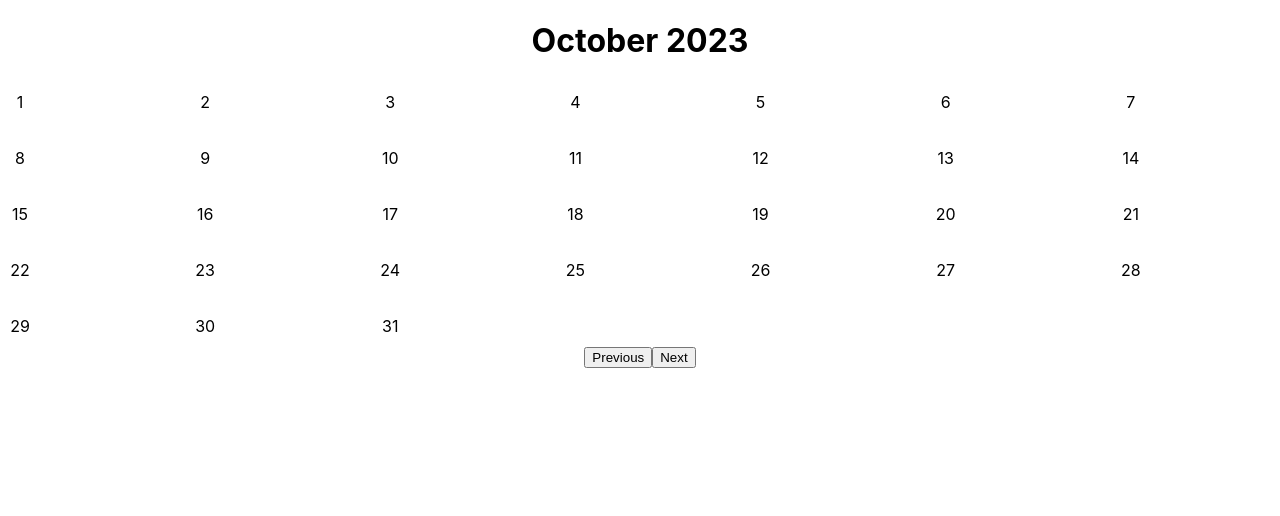
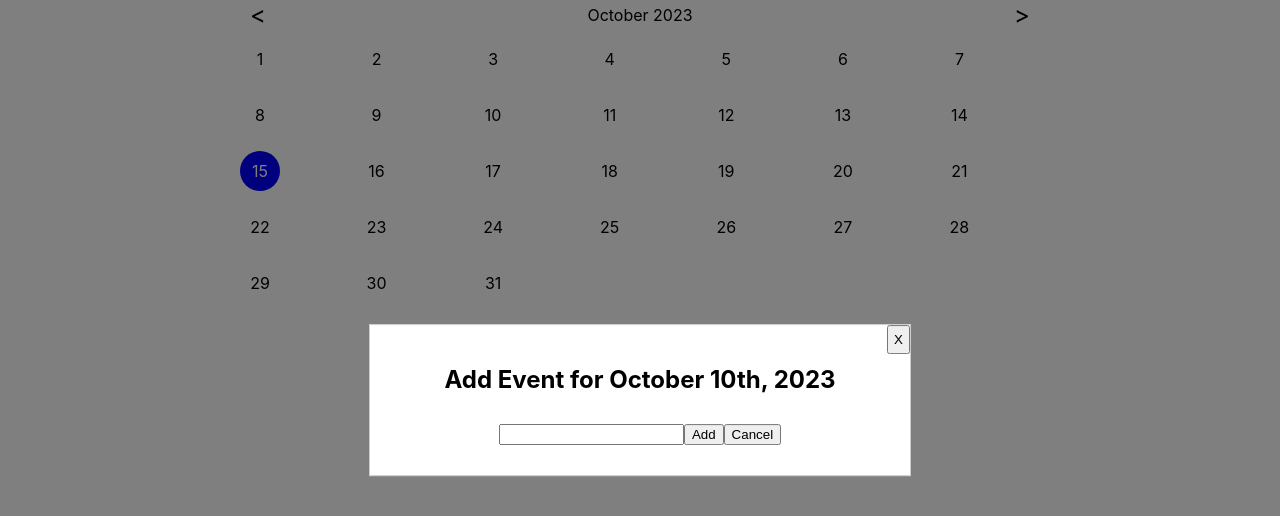
Before and after one commit to a-saven/calendar, a React (Create React App) app: page / in a window 1280 px wide. Both pictures are taken after a click on the element "10". Shown: the top 516 px of the page. Built offline with nearby package versions, Linux system fonts and the light colour scheme.

Commit message:
Styling and add modal

```diff
--- a/src/components/Calendar.css
+++ b/src/components/Calendar.css
@@ -1,7 +1,10 @@
 .calendar-container {
   display: grid;
   grid-template-columns: repeat(7, 1fr);
-  grid-gap: 16px;
+  gap: 16px;
+  width: 100%;
+  max-width: 800px;
+  margin: auto;
 }
 
 .calendar-day {
@@ -9,10 +12,91 @@
   height: 40px;
   display: flex;
   justify-content: center;
+  text-align: center;
   align-items: center;
-  cursor: pointer;
+  border-radius: 50%; /* Makes it a circle */
 }
 
 .event {
   background-color: yellow;
 }
+
+.calendar-wrapper {
+  display: flex;
+  flex-direction: column;
+  align-items: center;
+  margin: auto;
+}
+
+.today {
+  background-color: blue;
+  color: white;
+}
+
+.close-button {
+  position: absolute;
+  top: 0;
+  right: 0;
+  padding: 5px;
+  cursor: pointer;
+}
+
+.nav-area {
+  display: flex;
+  align-items: center;
+  justify-content: space-between;
+  margin-bottom: 10px;
+  width: 100%;
+  max-width: 800px;
+}
+
+.nav-button {
+  font-size: 24px;
+  margin: 0 10px;
+  cursor: pointer;
+}
+
+.overlay {
+  position: fixed;
+  top: 0;
+  left: 0;
+  width: 100%;
+  height: 100%;
+  background-color: rgba(0, 0, 0, 0.5);
+  z-index: 1;
+}
+
+.modal {
+  z-index: 2;
+  position: fixed;
+  top: 50%;
+  left: 50%;
+  transform: translate(-50%, -50%);
+  padding: 20px;
+  border: 1px solid #ccc;
+  background-color: #fff;
+  position: relative;
+  width: 60%;
+  min-width: 300px;
+  max-width: 500px;
+}
+
+input[type="text"] {
+  margin-top: 10px;
+  margin-bottom: 10px;
+}
+
+.today-event {
+  background-color: green;
+  color: white;
+}
+
+@media screen and (max-width: 600px) {
+  .modal {
+    width: 80%;
+    min-width: 200px;
+  }
+  .calendar-container {
+    gap: 8px;
+  }
+}
--- a/src/components/Calendar.tsx
+++ b/src/components/Calendar.tsx
@@ -1,6 +1,5 @@
-// Calendar.tsx
-import { useState } from "react";
-import { format, startOfMonth, endOfMonth, eachDayOfInterval, addMonths, subMonths } from "date-fns";
+import React, { useState } from "react";
+import { format, startOfMonth, endOfMonth, eachDayOfInterval, addMonths, subMonths, isToday } from "date-fns";
 import "./Calendar.css";
 
 interface Event {
@@ -11,32 +10,78 @@ interface Event {
 const Calendar = () => {
   const [currentDate, setCurrentDate] = useState(new Date());
   const [events, setEvents] = useState<Event[]>([]);
+  const [showModal, setShowModal] = useState(false);
+  const [selectedDate, setSelectedDate] = useState<Date | null>(null);
+  const [eventDesc, setEventDesc] = useState<string>("");
 
   const start = startOfMonth(currentDate);
   const end = endOfMonth(currentDate);
-
   const days = eachDayOfInterval({ start, end });
-
-  const addEvent = (date: Date, description: string) => {
-    setEvents([...events, { date, description }]);
-  };
 
   const hasEvent = (date: Date) => {
     return events.some((event) => event.date.toDateString() === date.toDateString());
   };
 
+  const addEvent = () => {
+    if (selectedDate) {
+      setEvents([...events, { date: selectedDate, description: eventDesc }]);
+      setShowModal(false);
+      setEventDesc("");
+    }
+  };
+
+  const isTodayDate = (date: Date) => {
+    return isToday(date);
+  };
+
+  const getDayClass = (day: Date) => {
+    if (isTodayDate(day) && hasEvent(day)) return "today-event";
+    if (isTodayDate(day)) return "today";
+    if (hasEvent(day)) return "event";
+    return "";
+  };
+
   return (
-    <div>
-      <h1>{format(currentDate, "MMMM yyyy")}</h1>
+    <div className="calendar-wrapper">
+      <div className="nav-area">
+        <span className="nav-button" onClick={() => setCurrentDate((prevDate) => subMonths(prevDate, 1))}>
+          &lt;
+        </span>
+        <span>{format(currentDate, "MMMM yyyy")}</span>
+        <span className="nav-button" onClick={() => setCurrentDate((prevDate) => addMonths(prevDate, 1))}>
+          &gt;
+        </span>
+      </div>
       <div className="calendar-container">
-        {days.map((day: any) => (
-          <div key={day.toString()} className={`calendar-day ${hasEvent(day) ? "event" : ""}`}>
+        {days.map((day) => (
+          <div
+            key={day.toString()}
+            className={`calendar-day ${getDayClass(day)}`}
+            onClick={() => {
+              setSelectedDate(day);
+              setShowModal(true);
+            }}
+          >
             {format(day, "d")}
           </div>
         ))}
       </div>
-      <button onClick={() => setCurrentDate((prevDate) => subMonths(prevDate, 1))}>Previous</button>
-      <button onClick={() => setCurrentDate((prevDate) => addMonths(prevDate, 1))}>Next</button>
+      {showModal && (
+        <div className="overlay" onClick={() => setShowModal(false)}>
+          <div
+            className="modal"
+            onClick={(e) => e.stopPropagation()} // Prevent clicks on the modal from closing it
+          >
+            <button className="close-button" onClick={() => setShowModal(false)}>
+              X
+            </button>
+            <h2>Add Event for {format(selectedDate!, "MMMM do, yyyy")}</h2>
+            <input type="text" value={eventDesc} onChange={(e) => setEventDesc(e.target.value)} />
+            <button onClick={addEvent}>Add</button>
+            <button onClick={() => setShowModal(false)}>Cancel</button>
+          </div>
+        </div>
+      )}
     </div>
   );
 };
```
